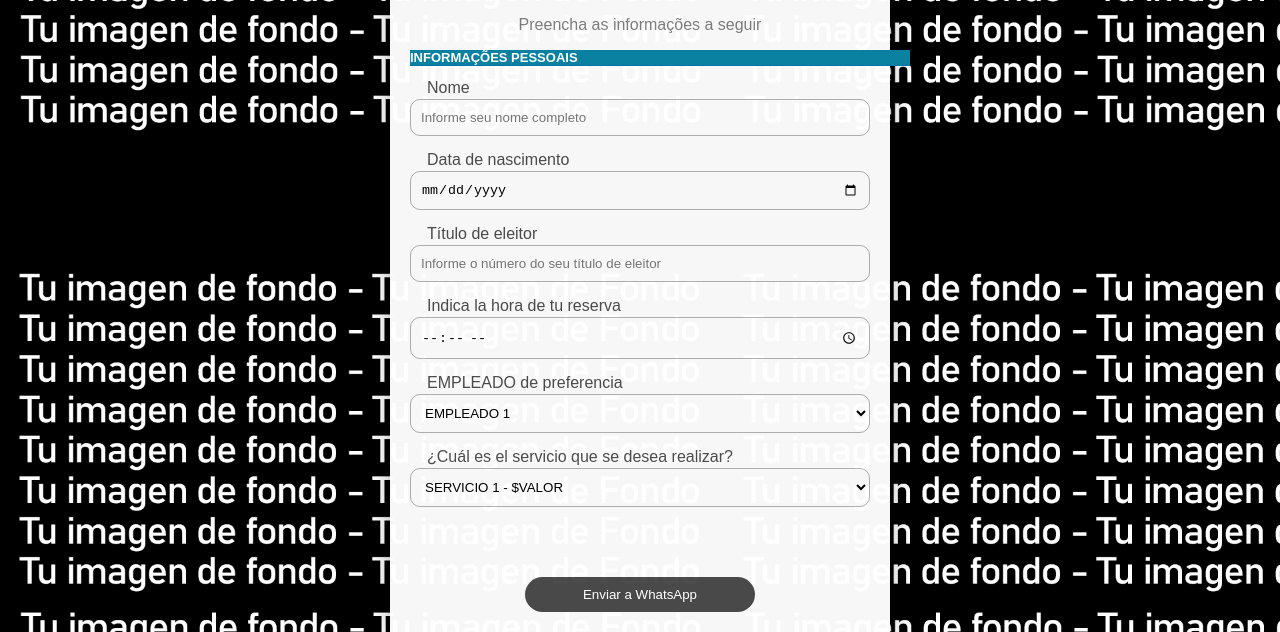
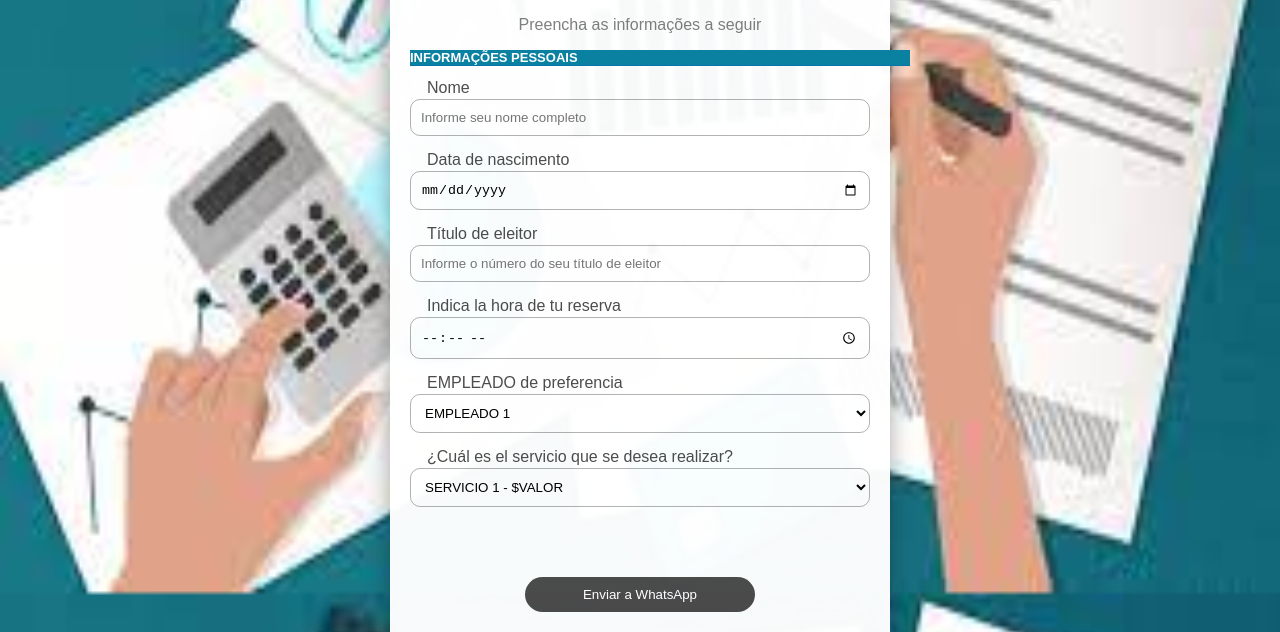
Before and after one commit to ivanpereiracp/Formularios, a plain HTML site: page index.html in a window 1280 px wide. Shown: the part 207-839 px from the top of the page. Drawn offline with Linux system fonts and the light colour scheme.

Commit message:
Update estilos.css

```diff
--- a/css/estilos.css
+++ b/css/estilos.css
@@ -4,7 +4,7 @@
 body {
   margin: 0;
   font-family: sans-serif;
-  background-image: url(fondo.jpg);
+  background-image: url(fundo.jpg);
   background-size: 100vw 100vh;
   background-attachment: fixed;
 }
```
